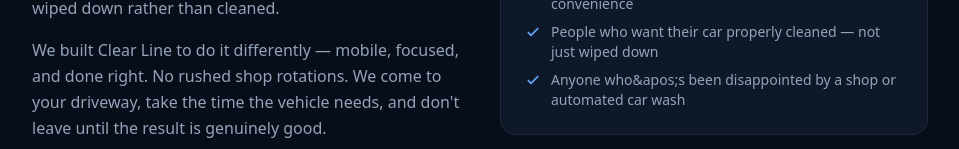
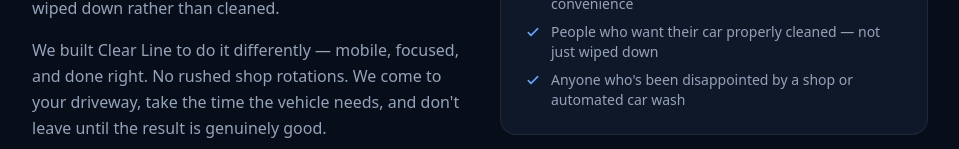
Before and after one commit to Tyson0707/Mobile-Detailing-Business, a Next.js app: page /about in a window 1280 px wide. Shown: the part 1127-1276 px from the top of the page, without its empty margins (160-1119 px from the left). Built offline with nearby package versions, Linux system fonts and the light colour scheme.

Commit message:
fix: correct apostrophe encoding in About page

```diff
--- a/app/about/page.tsx
+++ b/app/about/page.tsx
@@ -113,7 +113,7 @@ export default function AboutPage() {
                     "Homeowners across Calgary, Airdrie, Cochrane, Chestermere, and Okotoks",
                     "Busy professionals and families who value convenience",
                     "People who want their car properly cleaned — not just wiped down",
-                    "Anyone who&apos;s been disappointed by a shop or automated car wash",
+                    "Anyone who's been disappointed by a shop or automated car wash",
                   ].map((item) => (
                     <li key={item} className="flex items-start gap-2.5">
                       <svg className="w-4 h-4 mt-0.5 text-blue-400 shrink-0" fill="none" viewBox="0 0 24 24" stroke="currentColor">
```
